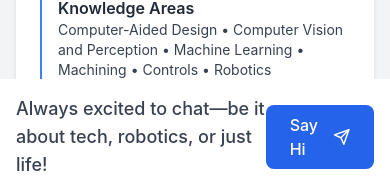
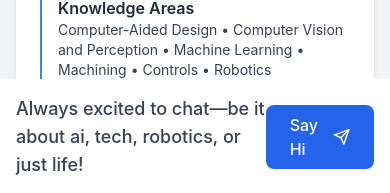
Before and after one commit to Vishnu01110110/Portfolio, a React (Create React App) app: page /Portfolio/about in a window 390 px wide. Shown: the part 649-842 px from the top of the page. Built offline with nearby package versions, Linux system fonts and the light colour scheme.

Commit message:
restructuring

```diff
--- a/src/Portfolio.js
+++ b/src/Portfolio.js
@@ -514,7 +514,9 @@ const Portfolio = ({ children }) => {
         </nav>
       )}
 
-      <main className={`${isHardwarePage ? '' : 'max-w-6xl mx-auto p-4 md:p-8'}`}>
+      <main className={`${isHardwarePage ? '' : 'max-w-6xl mx-auto p-4 md:p-8'} ${
+        !isHardwarePage && (currentPage === 'about' || location.pathname === '/') ? 'pb-24' : ''
+      }`}>
         <Routes>
           <Route path="/" element={renderContent()} />
           <Route path="/about" element={renderContent()} />
@@ -526,10 +528,10 @@ const Portfolio = ({ children }) => {
 
       {/* Only show footer if NOT on hardware page and on about/home page */}
       {!isHardwarePage && (currentPage === 'about' || location.pathname === '/') && (
-        <div className="fixed bottom-0 left-0 right-0 bg-white dark:bg-gray-800 shadow-lg p-4">
+        <div className="fixed bottom-0 left-0 right-0 bg-white dark:bg-gray-800 shadow-lg p-4 z-20">
           <div className="max-w-2xl mx-auto flex justify-between items-center">
             <span className="text-lg font-medium text-gray-700 dark:text-gray-200">
-              Always excited to chat—be it about tech, robotics, or just life!
+              Always excited to chat—be it about ai, tech, robotics, or just life!
             </span>
             <a
               href="https://www.linkedin.com/messaging/compose/?to=badam-vishnu-vardhan"
```
